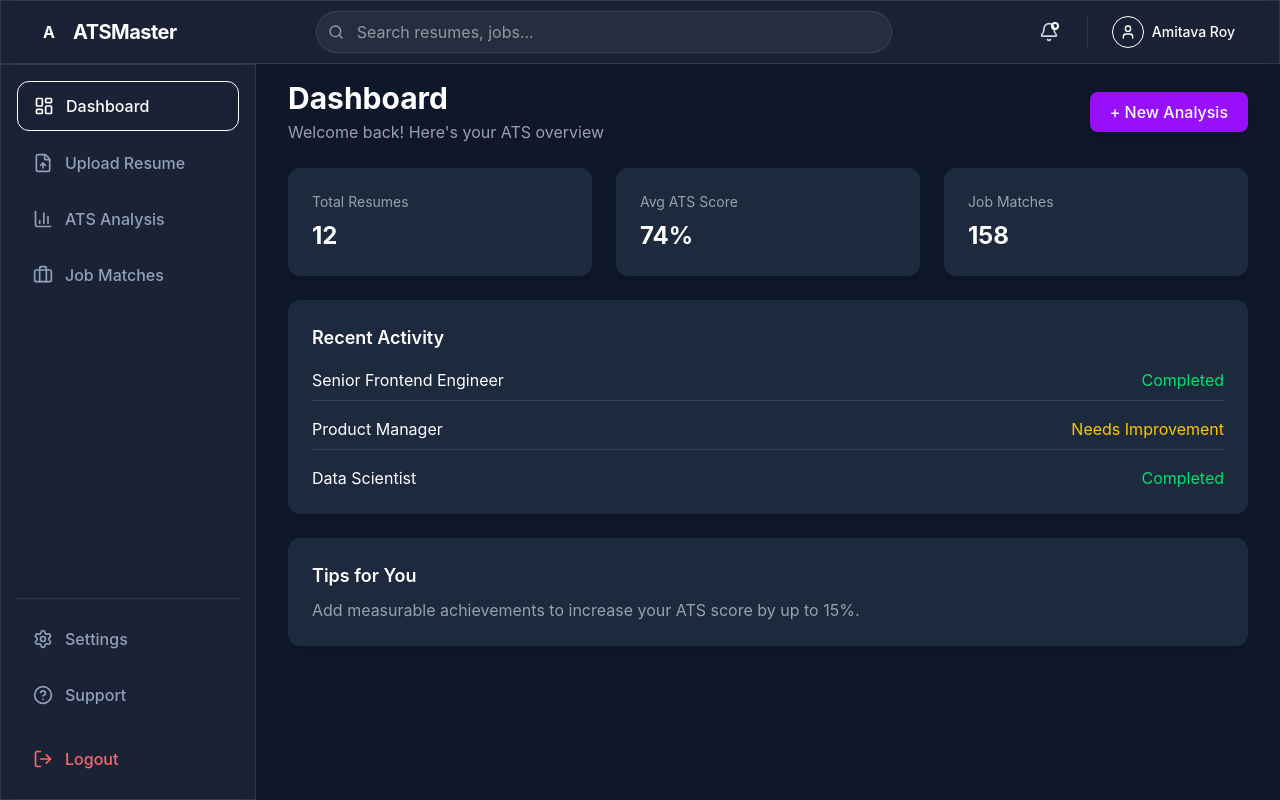
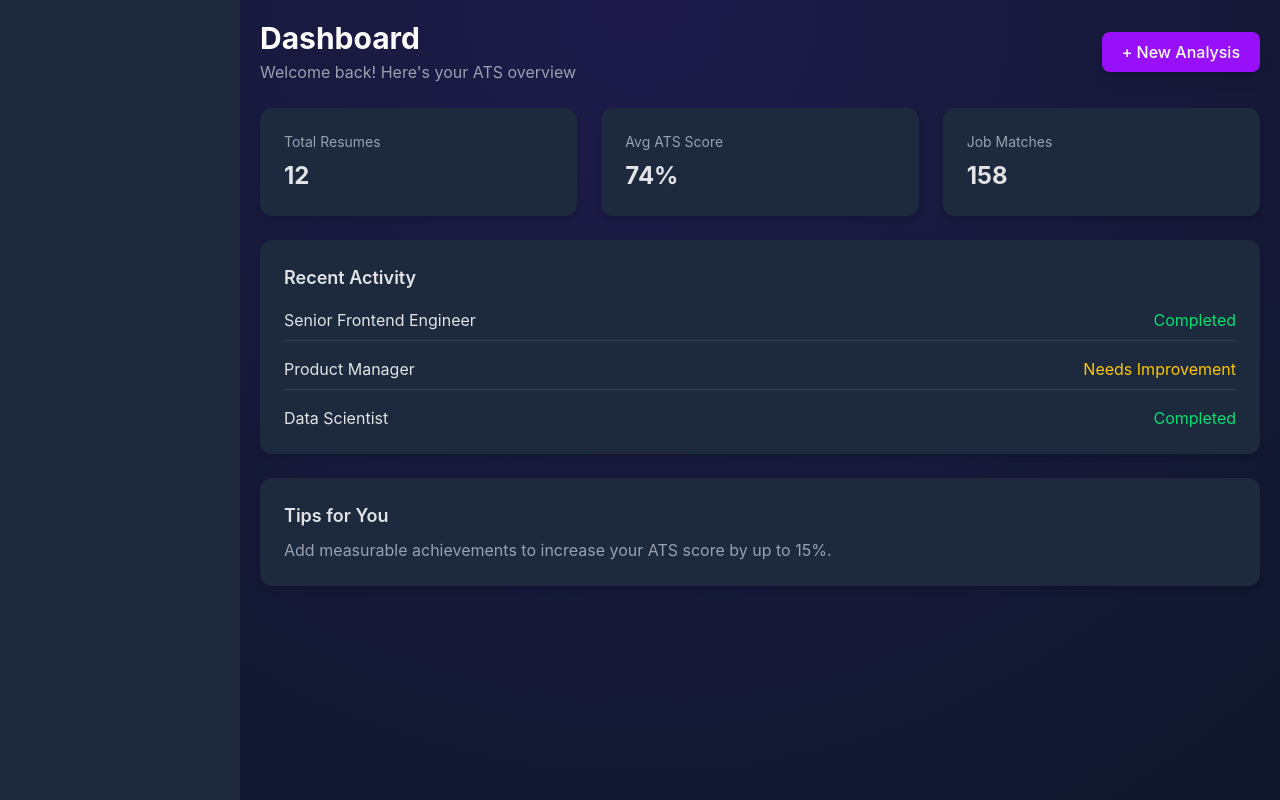
Before and after one commit to royamitava321/ats-master, a React (Vite) app: page / in a window 1280 px wide. Built offline with nearby package versions, Linux system fonts and the light colour scheme.

Commit message:
Update App.jsx

```diff
--- a/src/App.jsx
+++ b/src/App.jsx
@@ -1,35 +1,41 @@
-import React from 'react';
-import { BrowserRouter, Routes, Route, Navigate } from 'react-router-dom';
-import MainLayout from './layouts/MainLayout';
-import Dashboard from './pages/Dashboard';
-import Upload from './pages/Upload';
-import Result from './pages/Result';
-import Recommendations from './pages/Recommendations';
-import Login from './pages/Login';
+import { BrowserRouter as Router, Routes, Route } from "react-router-dom";
+import Dashboard from "./pages/Dashboard";
+import Upload from "./pages/Upload";
+import ATS from "./pages/ATS";
+import Jobs from "./pages/Jobs";
 
 function App() {
-  // Mock auth state
-  const isAuthenticated = true;
+  return (
+    <Router>
+      <div style={{ display: "flex", minHeight: "100vh" }}>
 
-  return (
-    <BrowserRouter>
-      <Routes>
-        {/* Auth Route */}
-        <Route path="/login" element={!isAuthenticated ? <Login /> : <Navigate to="/" />} />
+        {/* SIDEBAR */}
+        <div style={{
+          width: "240px",
+          background: "#1e293b",
+          color: "white",
+          position: "fixed",
+          height: "100vh"
+        }}>
+          {/* your sidebar component here */}
+        </div>
 
-        {/* Protected App Routes */}
-        <Route element={isAuthenticated ? <MainLayout /> : <Navigate to="/login" />}>
-          <Route path="/" element={<Dashboard />} />
-          <Route path="/upload" element={<Upload />} />
-          <Route path="/result" element={<Result />} />
-          <Route path="/jobs" element={<Recommendations />} />
-          <Route path="/settings" element={<div className="p-8">Settings Page (Coming Soon)</div>} />
-        </Route>
+        {/* MAIN CONTENT */}
+        <div style={{
+          marginLeft: "240px",
+          width: "100%",
+          padding: "20px"
+        }}>
+          <Routes>
+            <Route path="/" element={<Dashboard />} />
+            <Route path="/upload" element={<Upload />} />
+            <Route path="/ats" element={<ATS />} />
+            <Route path="/jobs" element={<Jobs />} />
+          </Routes>
+        </div>
 
-        {/* Fallback */}
-        <Route path="*" element={<Navigate to="/" />} />
-      </Routes>
-    </BrowserRouter>
+      </div>
+    </Router>
   );
 }
 
```
